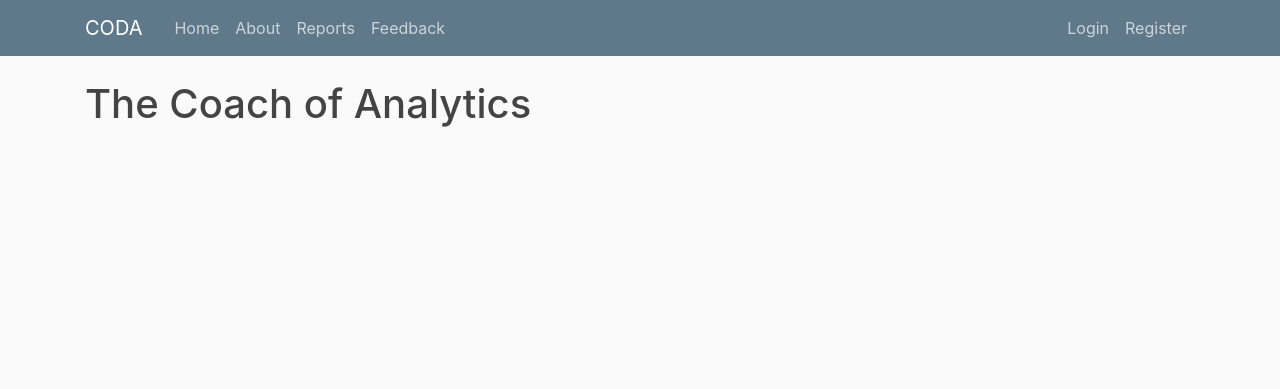
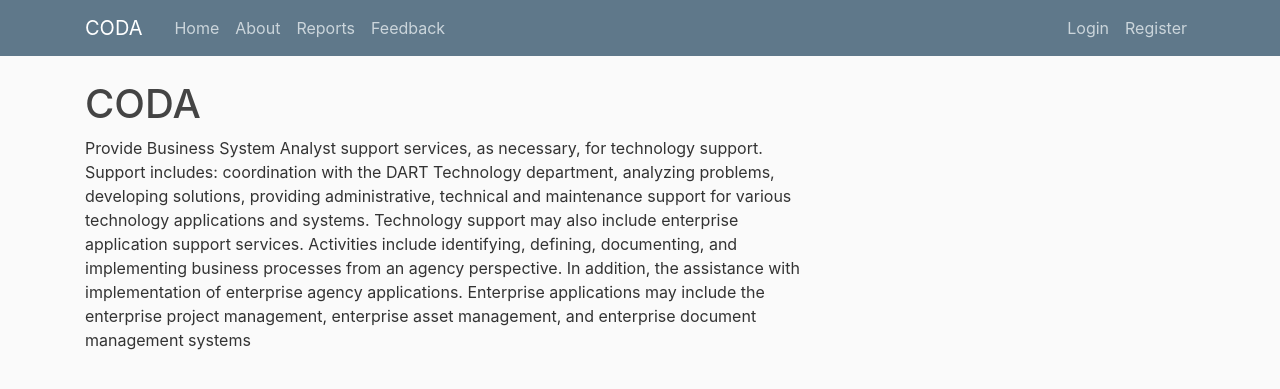
Before and after one commit to coachofanalytics/coachofanalytics.github.io, a Flask app: page /about in a window 1280 px wide. Shown: the top 389 px of the page. Run offline with Flask 2, Linux system fonts and the light colour scheme; some libraries are stand-ins or nearby versions.

Commit message:
Third Web Push

```diff
--- a/Secret_Key.py
+++ /dev/null
@@ -1,5 +0,0 @@
-import secrets
-
-secret=secrets.token_hex(16)
-
-print(secret)
--- /dev/null
+++ b/run.py
@@ -0,0 +1,4 @@
+from web import app
+
+if __name__ == '__main__':
+    app.run(debug=True)
--- a/templates/about.html
+++ /dev/null
@@ -1,4 +0,0 @@
-{%extends 'layout.html'%}
-{%block content%}
-<h1>The Coach of Analytics</h1>
-{% endblock content %}
--- a/web.py
+++ b/web/routes.py
@@ -1,7 +1,8 @@
-from flask import Flask,render_template,url_for, flash,redirect
-from forms import RegistrationForm, LoginForm
-app=Flask(__name__)
-app.config['SECRET_KEY']='5664f518db9744c8fbe7f1fdc398e9ca'
+from flask import render_template,url_for, flash,redirect
+from web import app
+from web.forms import RegistrationForm, LoginForm
+from web.models import User, Post
+
 posts=[
         {
         'author':'Chris Maghas',
@@ -47,6 +48,3 @@ def register():
 def login():
     form=LoginForm()
     return render_template('login.html',title='Login',form=form)
-
-if __name__ == '__main__':
-    app.run(debug=True)
--- /dev/null
+++ b/web/templates/about.html
@@ -0,0 +1,16 @@
+{%extends 'layout.html'%}
+{%block content%}
+<h1> CODA </h1>
+<p>
+    Provide Business System Analyst support services, as necessary, for technology support. Support includes:
+    coordination with the DART Technology department, analyzing problems, developing solutions, providing
+    administrative, technical and maintenance support for various technology applications and systems. Technology
+    support may also include enterprise application support services. Activities include identifying, defining,
+    documenting, and implementing business processes from an agency perspective. In addition, the assistance with
+    implementation of enterprise agency applications. Enterprise applications may include the enterprise project
+    management, enterprise asset management, and
+    enterprise document management systems
+
+</p>
+
+{% endblock content %}
--- a/templates/login.html
+++ b/web/templates/login.html
@@ -39,7 +39,7 @@
 </div>
 <div class="border-top pt-3">
     <small class="text-muted">
-        Forgot Password? <a class="ml-2" href="{{ url_for('login')}}">Sign In</a>
+        Forgot Password? <a class="ml-2" href="{{ url_for('login')}}">Reset</a>
     </small>
 </div>
 {% endblock content %}
```
Also changed, not shown: web/__init__.py (added, +9 -0 lines), web/models.py (added, +22 -0 lines), web/forms.py (renamed from forms.py), web/static/main.css (renamed from static/main.css), web/templates/feedback.html (renamed from templates/feedback.html), web/templates/home.html (renamed from templates/home.html), web/templates/layout.html (renamed from templates/layout.html), web/templates/register.html (renamed from templates/register.html), web/templates/reports.html (renamed from templates/reports.html), 2 other files.
